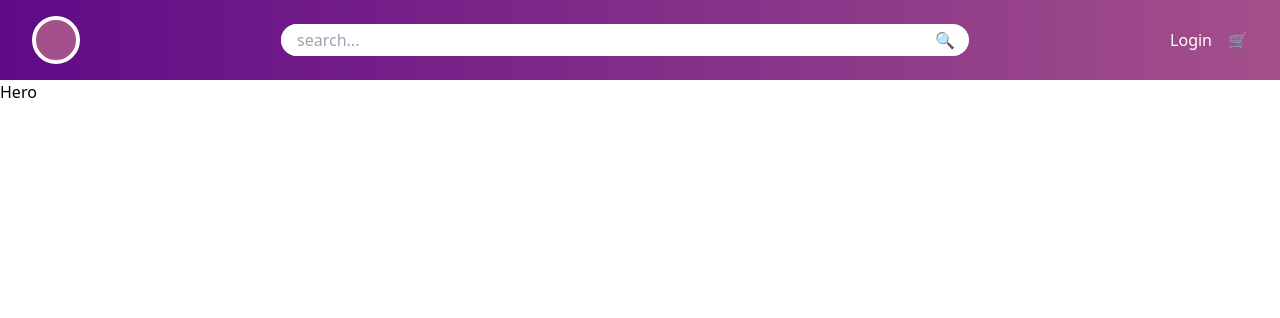
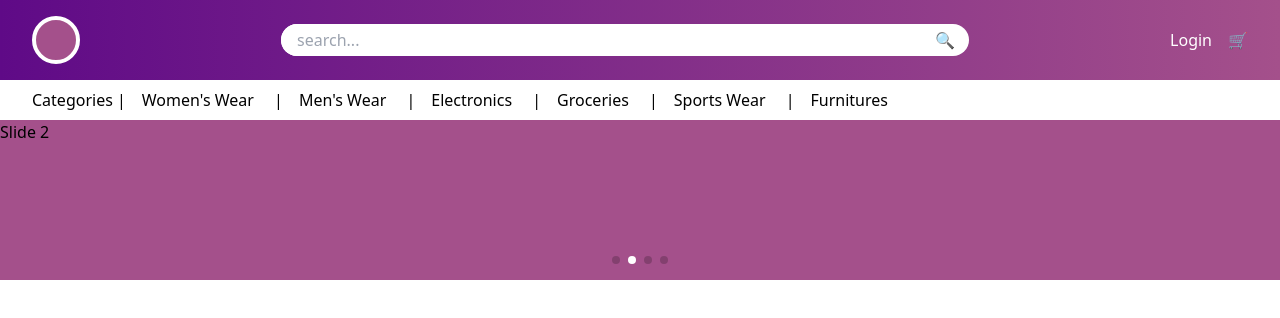
Before and after one commit to SOURABH358/ecommerce-app, a React (Create React App) app: page /home in a window 1280 px wide. Shown: the top 318 px of the page. Built offline with nearby package versions, Linux system fonts and the light colour scheme.

Commit message:
added files

```diff
--- a/package.json
+++ b/package.json
@@ -12,6 +12,7 @@
     "react-redux": "^8.0.5",
     "react-router-dom": "^6.5.0",
     "react-scripts": "5.0.1",
+    "swiper": "^8.4.5",
     "web-vitals": "^2.1.4"
   },
   "scripts": {
--- a/src/components/Hero.js
+++ b/src/components/Hero.js
@@ -1,3 +1,40 @@
-export default function Hero(){
-    return <h2>Hero</h2>
+import { Swiper, SwiperSlide } from 'swiper/react';
+import { Autoplay, Pagination, Navigation } from "swiper";
+import 'swiper/css';
+import "swiper/css/pagination";
+export default function Hero() {
+    return <section id="hero__section" className="w-full">
+        <p className="px-8 py-2">Categories |
+            <span className="px-4">Women's Wear</span> |
+            <span className="px-4">Men's Wear</span> |
+            <span className="px-4">Electronics</span> |
+            <span className="px-4">Groceries</span> |
+            <span className="px-4">Sports Wear</span> |
+            <span className="px-4">Furnitures</span>
+        </p>
+        <Swiper className="mySwiper"
+            slidesPerView={1}
+            allowTouchMove={false}
+            centeredSlides={true}
+            loop={true}
+            effect="fade"
+            fadeEffect={{
+                crossFade : true
+            }}
+            autoplay={{
+                delay: 2000,
+                disableOnInteraction: false,
+            }}
+            modules={[Autoplay, Pagination, Navigation]}
+            pagination={{
+                clickable: true
+            }}
+            navigation={true}
+        >
+            <SwiperSlide className=""><div className="bg-pink h-[10rem]">Slide 1</div></SwiperSlide>
+            <SwiperSlide className=""><div className="bg-pink h-[10rem]">Slide 2</div></SwiperSlide>
+            <SwiperSlide className=""><div className="bg-pink h-[10rem]">Slide 3</div></SwiperSlide>
+            <SwiperSlide className=""><div className="bg-pink h-[10rem]">Slide 4</div></SwiperSlide>
+        </Swiper>
+    </section>
 }
--- a/src/index.css
+++ b/src/index.css
@@ -1,3 +1,7 @@
 @tailwind base;
 @tailwind components;
 @tailwind utilities;
+
+.swiper-pagination-bullet-active{
+    background-color: white;
+}
```
Also changed, not shown: 1 other file (tests, documents, lock files or other folders).
